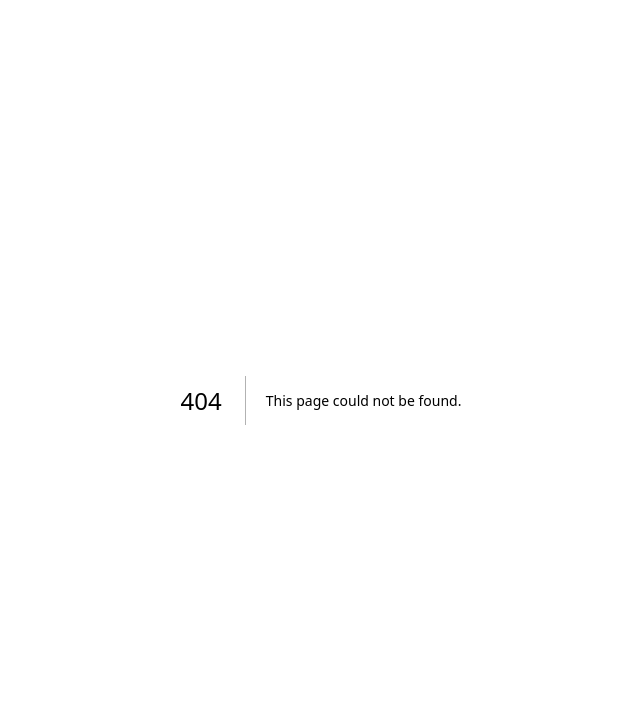
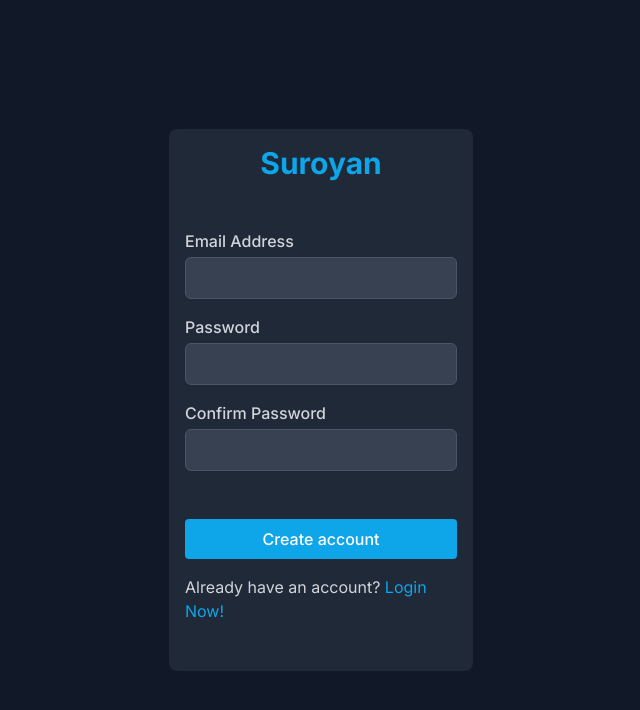
Before and after one commit to MeitanteiStudios/suroyan, a Next.js app: page /register in a window 1280 px wide. Before the commit this address had no page. Shown: the top 710 px of the page, without its empty margins (319-959 px from the left). Built offline with nearby package versions, Linux system fonts and the light colour scheme; no server answers; a web font is replaced by a local one.

Commit message:
Initial Auth screens

```diff
--- /dev/null
+++ b/app/login/page.tsx
@@ -0,0 +1,85 @@
+'use client';
+
+import { FormEvent, useState } from 'react';
+import { useRouter } from 'next/navigation';
+import { createClient } from '@/lib/supabase/client';
+import AcmeLogo from '../ui/acme-logo';
+
+export default function LoginPage() {
+    const router = useRouter();
+    const supabase = createClient();
+
+    const [email, setEmail] = useState('');
+    const [password, setPassword] = useState('');
+    const [error, setError] = useState('');
+    const [loading, setLoading] = useState(false);
+
+    const handleSubmit = async (e: FormEvent) => {
+        e.preventDefault();
+
+        setError('');
+        setLoading(true);
+
+        const { error } = await supabase.auth.signInWithPassword({
+            email,
+            password,
+        });
+
+        if (error) {
+            setError(error.message);
+            setLoading(false);
+            return;
+        }
+
+        router.push('/dashboard');
+        router.refresh();
+    };
+
+    return (
+        <div className="bg-gray-900 min-h-screen flex justify-center items-center p-8 text-gray-300">
+            <div className="w-full flex flex-col gap-4 md:w-1/4 p-4 rounded-lg bg-gray-800">
+                <div className='flex justify-center w-full mb-8'>
+                    <AcmeLogo />
+                </div>
+
+                <form onSubmit={handleSubmit} className='flex flex-col gap-4'>
+                    <label htmlFor="email" className="block font-medium text-gray-300">
+                        Email Address
+                    </label>
+                    <input
+                        type="email"
+                        value={email}
+                        id='email'
+                        onChange={(e) => setEmail(e.target.value)}
+                        required
+                        className="mt-1 block w-full rounded-md bg-gray-700 border-gray-600 shadow-sm focus:border-blue-500 focus:ring-blue-500"
+                    />
+
+                    <label htmlFor="password" className="block font-medium text-gray-300">
+                        Password
+                    </label>
+                    <input
+                        type="password"
+                        id='password'
+                        value={password}
+                        onChange={(e) => setPassword(e.target.value)}
+                        required
+                        className="mt-1 block w-full rounded-md bg-gray-700 border-gray-600 shadow-sm focus:border-blue-500 focus:ring-blue-500"
+                    />
+                    <a href='/forgot-password' className='text-sm text-right cursor-pointer hover:text-sky-600'>Forgot Password?</a>
+
+                    {error && (
+                        <p className="text-red-500">
+                            {error}
+                        </p>
+                    )}
+
+                    <button type="submit" disabled={loading} className="mt-8 bg-sky-500 hover:bg-sky-400 cursor-pointer text-white font-medium px-6 py-2 rounded">
+                        {loading ? 'Signing in...' : 'Sign in'}
+                    </button>
+                    <p className='mb-8'>Don't have an account? <a href='/register' className='cursor-pointer hover:text-sky-600'>Register Now!</a></p>
+                </form>
+            </div>
+        </div>
+    );
+}
--- /dev/null
+++ b/app/register/page.tsx
@@ -0,0 +1,154 @@
+'use client';
+
+import { FormEvent, useState } from 'react';
+import { useRouter } from 'next/navigation';
+import { createClient } from '@/lib/supabase/client';
+import AcmeLogo from '../ui/acme-logo';
+
+export default function RegisterPage() {
+    const router = useRouter();
+    const supabase = createClient();
+
+    const [email, setEmail] = useState('');
+    const [password, setPassword] = useState('');
+    const [confirmPassword, setConfirmPassword] = useState('');
+    const [error, setError] = useState('');
+    const [loading, setLoading] = useState(false);
+
+    const handleSubmit = async (e: FormEvent) => {
+        e.preventDefault();
+
+        setError('');
+
+        if (password !== confirmPassword) {
+            setError('Passwords do not match.');
+            return;
+        }
+
+        setLoading(true);
+
+        const { data, error } = await supabase.auth.signUp({
+            email,
+            password,
+        });
+
+        if (error) {
+            setError(error.message);
+            setLoading(false);
+            return;
+        }
+
+        // If email confirmation is enabled in Supabase
+        if (data.user && !data.session) {
+            router.push('/login');
+            setLoading(false);
+            return;
+        }
+
+        router.push('/dashboard');
+        router.refresh();
+    };
+
+    return (
+        <div className="bg-gray-900 min-h-screen flex justify-center items-center p-8 text-gray-300">
+            <div className="w-full flex flex-col gap-4 md:w-1/4 p-4 rounded-lg bg-gray-800">
+                <div className="flex justify-center w-full mb-8">
+                    <AcmeLogo />
+                </div>
+
+                <form
+                    onSubmit={handleSubmit}
+                    className="flex flex-col gap-4"
+                >
+                    <div>
+                        <label
+                            htmlFor="email"
+                            className="block font-medium text-gray-300"
+                        >
+                            Email Address
+                        </label>
+
+                        <input
+                            type="email"
+                            id="email"
+                            value={email}
+                            onChange={(e) =>
+                                setEmail(e.target.value)
+                            }
+                            required
+                            className="mt-1 block w-full rounded-md bg-gray-700 border-gray-600 shadow-sm focus:border-blue-500 focus:ring-blue-500"
+                        />
+                    </div>
+
+                    <div>
+                        <label
+                            htmlFor="password"
+                            className="block font-medium text-gray-300"
+                        >
+                            Password
+                        </label>
+
+                        <input
+                            type="password"
+                            id="password"
+                            value={password}
+                            onChange={(e) =>
+                                setPassword(e.target.value)
+                            }
+                            required
+                            minLength={6}
+                            className="mt-1 block w-full rounded-md bg-gray-700 border-gray-600 shadow-sm focus:border-blue-500 focus:ring-blue-500"
+                        />
+                    </div>
+
+                    <div>
+                        <label
+                            htmlFor="confirmPassword"
+                            className="block font-medium text-gray-300"
+                        >
+                            Confirm Password
+                        </label>
+
+                        <input
+                            type="password"
+                            id="confirmPassword"
+                            value={confirmPassword}
+                            onChange={(e) =>
+                                setConfirmPassword(e.target.value)
+                            }
+                            required
+                            minLength={6}
+                            className="mt-1 block w-full rounded-md bg-gray-700 border-gray-600 shadow-sm focus:border-blue-500 focus:ring-blue-500"
+                        />
+                    </div>
+
+                    {error && (
+                        <p className="text-red-500">
+                            {error}
+                        </p>
+                    )}
+
+                    <button
+                        type="submit"
+                        disabled={loading}
+                        className="mt-8 bg-sky-500 hover:bg-sky-400 cursor-pointer text-white font-medium px-6 py-2 rounded disabled:opacity-50"
+                    >
+                        {loading
+                            ? 'Creating account...'
+                            : 'Create account'}
+                    </button>
+
+                    <p className="mb-8">
+                        Already have an account?{' '}
+                        <a
+                            href="/login"
+                            className="cursor-pointer text-sky-500 hover:text-sky-400"
+                        >
+                            Login Now!
+                        </a>
+                    </p>
+                </form>
+            </div>
+        </div>
+    );
+}
--- /dev/null
+++ b/lib/supabase/client.ts
@@ -0,0 +1,8 @@
+import { createBrowserClient } from '@supabase/ssr';
+
+export function createClient() {
+    return createBrowserClient(
+        process.env.NEXT_PUBLIC_SUPABASE_URL!,
+        process.env.NEXT_PUBLIC_SUPABASE_PUBLISHABLE_KEY!
+    );
+}
```
